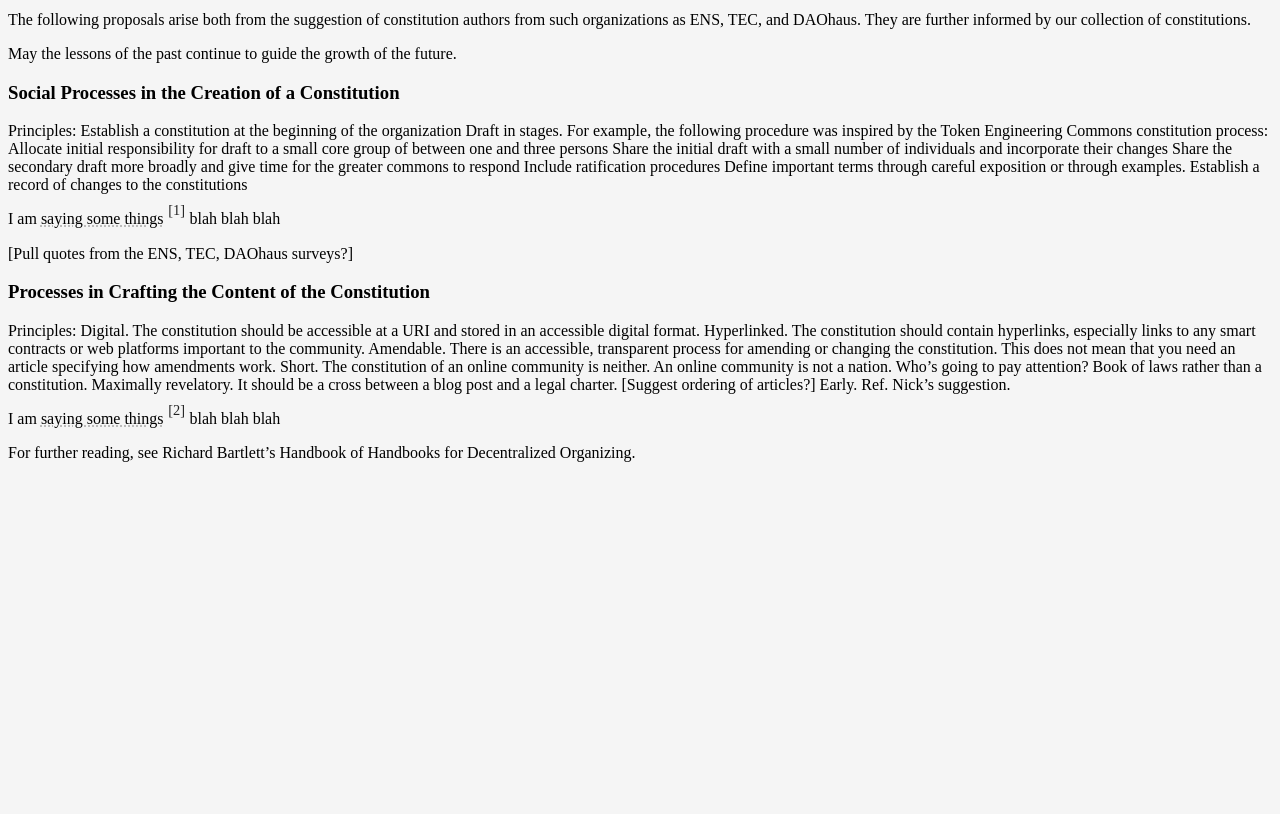
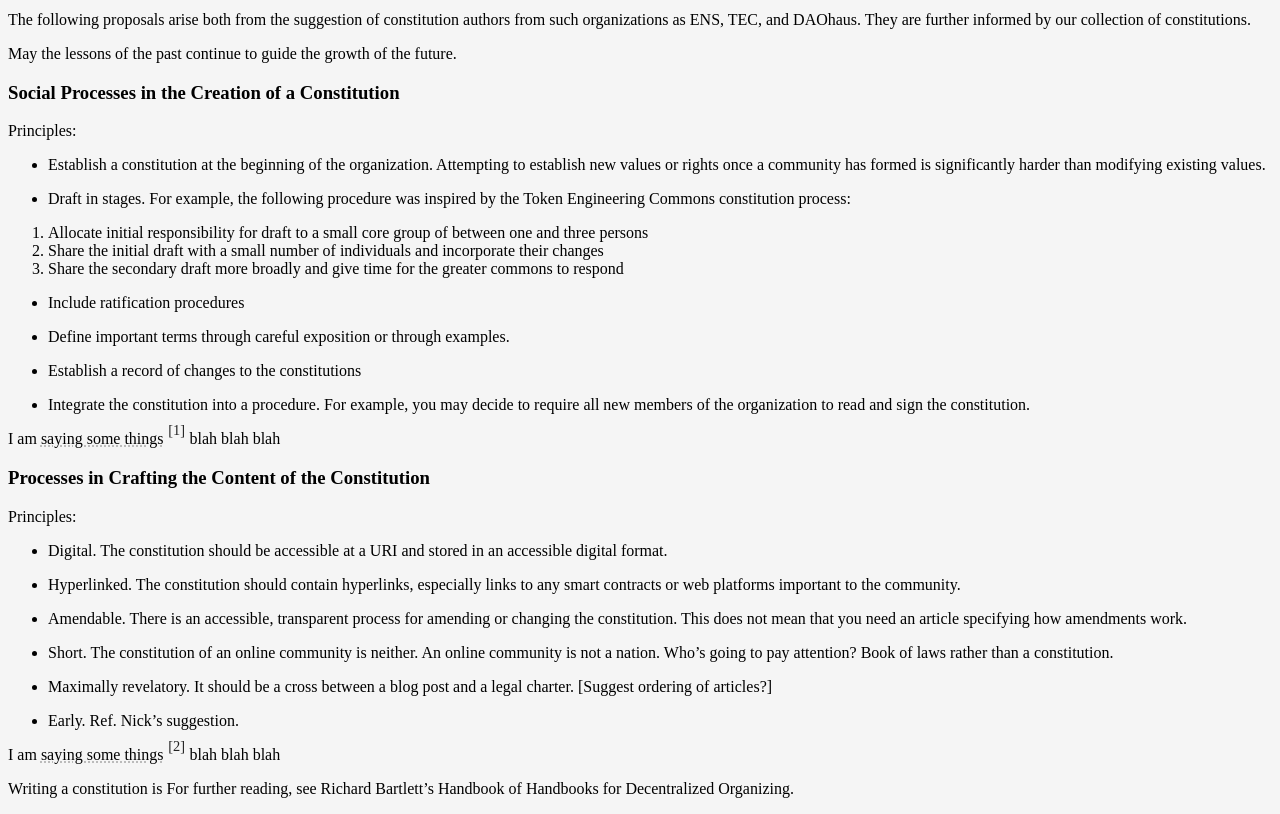
Before and after one commit to verses-xyz/constitutions, a Next.js app: page /guide in a window 1280 px wide. Shown: the part 440-1254 px from the top of the page. Before the commit the page ends 918 px from the top, so only its background shows below. Built offline with nearby package versions, Linux system fonts and the light colour scheme.

Commit message:
modifying for first publish:

```diff
--- a/pages/guide.mdx
+++ b/pages/guide.mdx
@@ -17,31 +17,45 @@ May the lessons of the past continue to guide the growth of the future.
 ### Social Processes in the Creation of a Constitution
 
 Principles:
-Establish a constitution at the beginning of the organization
-Draft in stages. For example, the following procedure was inspired by the Token Engineering Commons constitution process:
-Allocate initial responsibility for draft to a small core group of between one and three persons
-Share the initial draft with a small number of individuals and incorporate their changes
-Share the secondary draft more broadly and give time for the greater commons to respond
-Include ratification procedures
-Define important terms through careful exposition or through examples.
-Establish a record of changes to the constitutions
+
+- Establish a constitution at the beginning of the organization. Attempting to establish new values or rights once a community has formed is significantly harder than modifying existing values.
+
+- Draft in stages. For example, the following procedure was inspired by the Token Engineering Commons constitution process:
+
+1. Allocate initial responsibility for draft to a small core group of between one and three persons
+2. Share the initial draft with a small number of individuals and incorporate their changes
+3. Share the secondary draft more broadly and give time for the greater commons to respond
+
+- Include ratification procedures
+
+- Define important terms through careful exposition or through examples.
+
+- Establish a record of changes to the constitutions
+
+- Integrate the constitution into a procedure. For example, you may decide to require all new members of the organization to read and sign the constitution.
 
 I am <Footnote topOffset={0} data="fact check: it's true. here's a really reall really really really really long footnote just to illustrate how the thing will collapse">saying some things</Footnote> blah blah blah
 
-[Pull quotes from the ENS, TEC, DAOhaus surveys?]
 
 ### Processes in Crafting the Content of the Constitution
 
 Principles:
-Digital. The constitution should be accessible at a URI and stored in an accessible digital format.
-Hyperlinked. The constitution should contain hyperlinks, especially links to any smart contracts or web platforms important to the community.
-Amendable. There is an accessible, transparent process for amending or changing the constitution. This does not mean that you need an article specifying how amendments work.
-Short. The constitution of an online community is neither. An online community is not a nation. Who’s going to pay attention? Book of laws rather than a constitution.
-Maximally revelatory. It should be a cross between a blog post and a legal charter. [Suggest ordering of articles?]
-Early. Ref. Nick’s suggestion.
+
+- Digital. The constitution should be accessible at a URI and stored in an accessible digital format.
+
+- Hyperlinked. The constitution should contain hyperlinks, especially links to any smart contracts or web platforms important to the community.
+
+- Amendable. There is an accessible, transparent process for amending or changing the constitution. This does not mean that you need an article specifying how amendments work.
+
+- Short. The constitution of an online community is neither. An online community is not a nation. Who’s going to pay attention? Book of laws rather than a constitution.
+
+- Maximally revelatory. It should be a cross between a blog post and a legal charter. [Suggest ordering of articles?]
+
+- Early. Ref. Nick’s suggestion.
 
 I am <Footnote topOffset={0} data={<span>fact check: it's true. look, i can even cite it: <a href="https://www.google.com">cool evidence</a></span>}>saying some things</Footnote> blah blah blah
 
+Writing a constitution is
 For further reading, see Richard Bartlett’s Handbook of Handbooks for Decentralized Organizing.
 
 export default PageLayout
```
Also changed, not shown: pages/article.mdx (+11 -6 lines).
